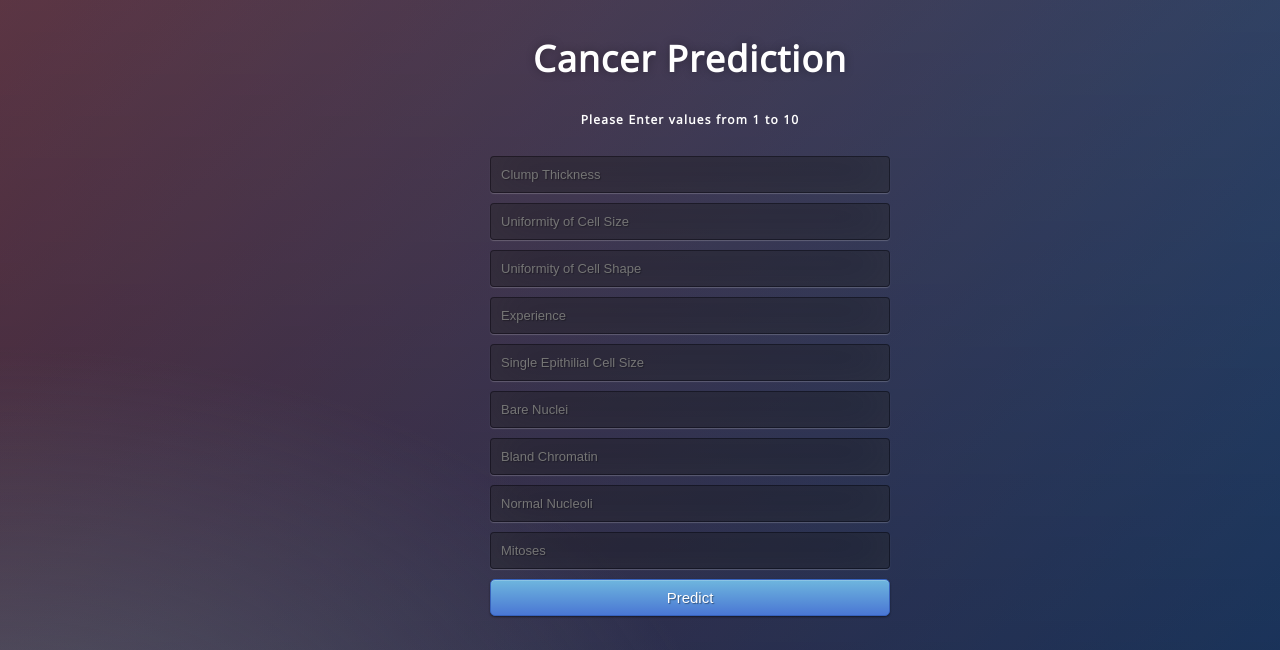
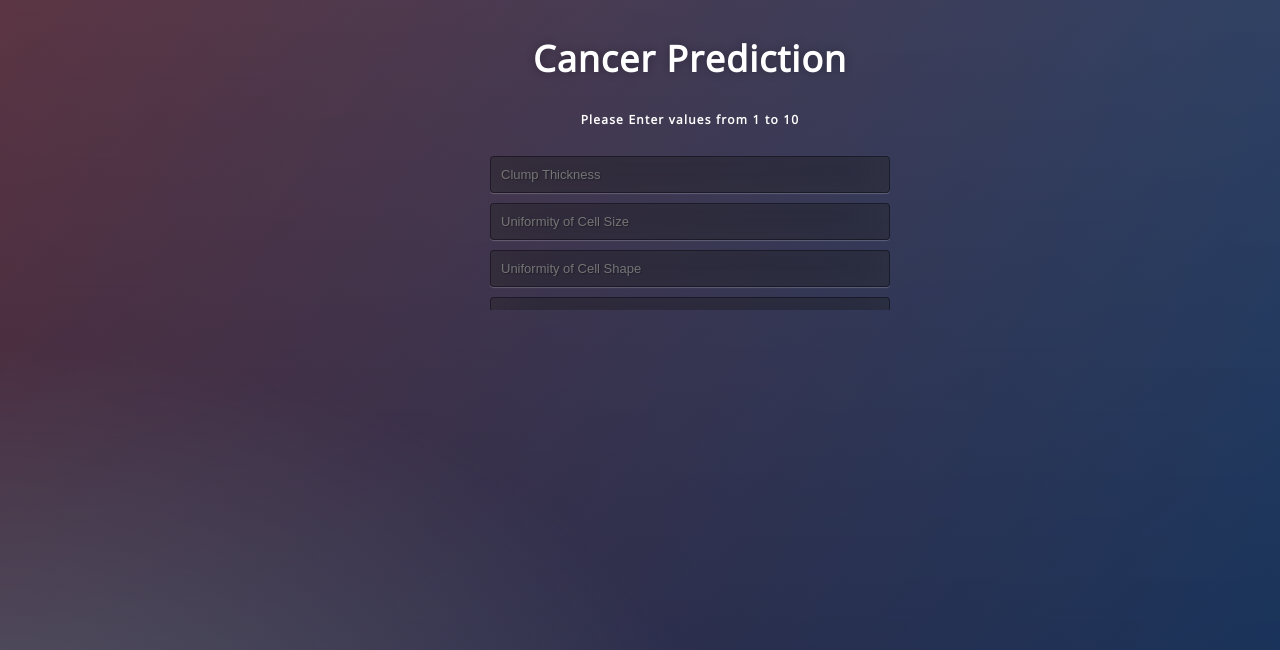
Before and after one commit to ranjansaumya4/Cancer-Prone-Predictor, a Flask app: page / in a window 1280 px wide. Shown: the top 650 px of the page. Run offline with Flask 2, Linux system fonts and the light colour scheme; parts of the project's set-up code (start-up, migrations or seed data) failed here and were passed over.

Commit message:
Update style.css

```diff
--- a/static/css/style.css
+++ b/static/css/style.css
@@ -36,7 +36,8 @@ body {
 	left: 50%;
 	margin: -150px 0 0 -150px;
 	width:400px;
-	height:400px;
+	height:300px;
+	overflow:scroll;
 }
 
 .login h1 { color: #fff; text-shadow: 0 0 10px rgba(0,0,0,0.3); letter-spacing:1px; text-align:center; }
```
